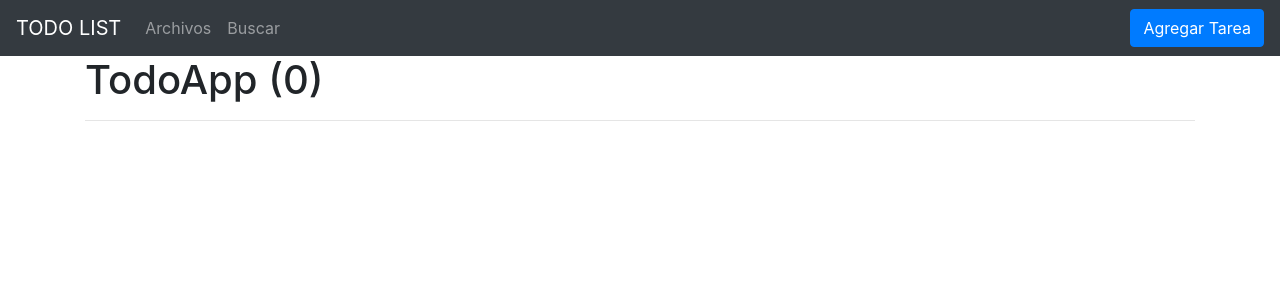
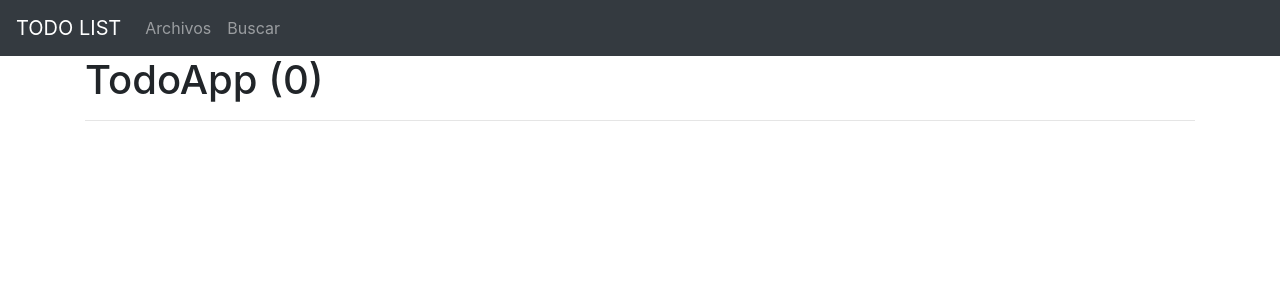
Before and after one commit to ibarzabal-jm/React-TODO-list, a React (Create React App) app in the folder frontend/: page / in a window 1280 px wide. Shown: the top 300 px of the page. Built offline with nearby package versions, Linux system fonts and the light colour scheme.

Commit message:
Update NavegationBar.js

```diff
--- a/frontend/src/components/ui/NavegationBar.js
+++ b/frontend/src/components/ui/NavegationBar.js
@@ -1,24 +1,12 @@
-import React, { useState } from 'react'
+import React  from 'react'
 import { Link, NavLink } from 'react-router-dom'
 
 import Navbar from 'react-bootstrap/Navbar'
 import Nav from 'react-bootstrap/Nav'
-import Button from 'react-bootstrap/Button'
-import { TodoAddModal } from '../todoApp/TodoAddModal'
 
 
 
 export const NavegationBar = () => {
-
-    const [showAddTodoModal, setShowAddTodoModal] = useState(false);
-
-    const handleHideModal = () =>{
-        setShowAddTodoModal(false);
-    }
-
-    const handleShowModal = () =>{
-        setShowAddTodoModal(true);
-    }
 
 
 
@@ -49,21 +37,8 @@ export const NavegationBar = () => {
 
                 </Nav>
 
-                <Button
-                    onClick={handleShowModal}
-
-                >
-                    Agregar Tarea
-                </Button>
-
 
             </Navbar>
-
-            <TodoAddModal
-
-                showModal={showAddTodoModal}
-                handleHide={handleHideModal}
-            />
 
         </>
     )
```
